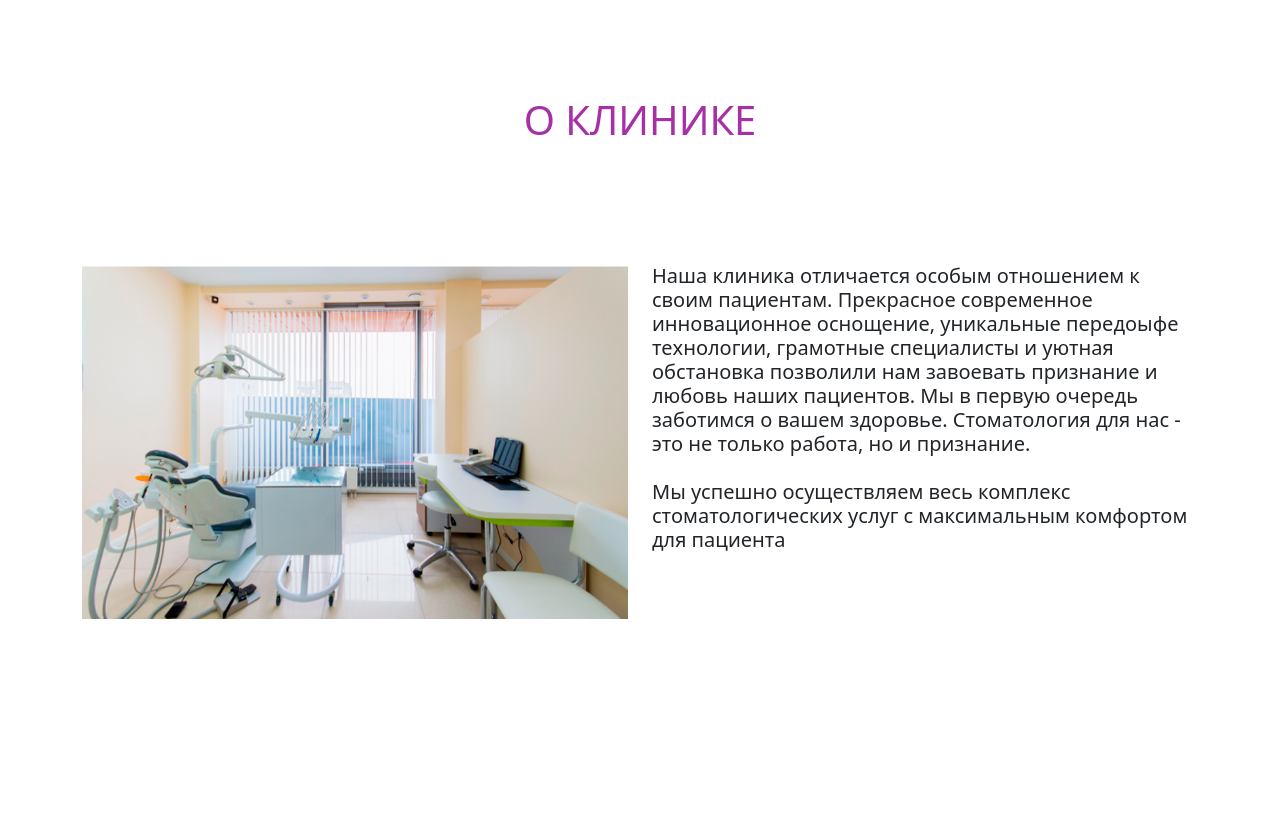
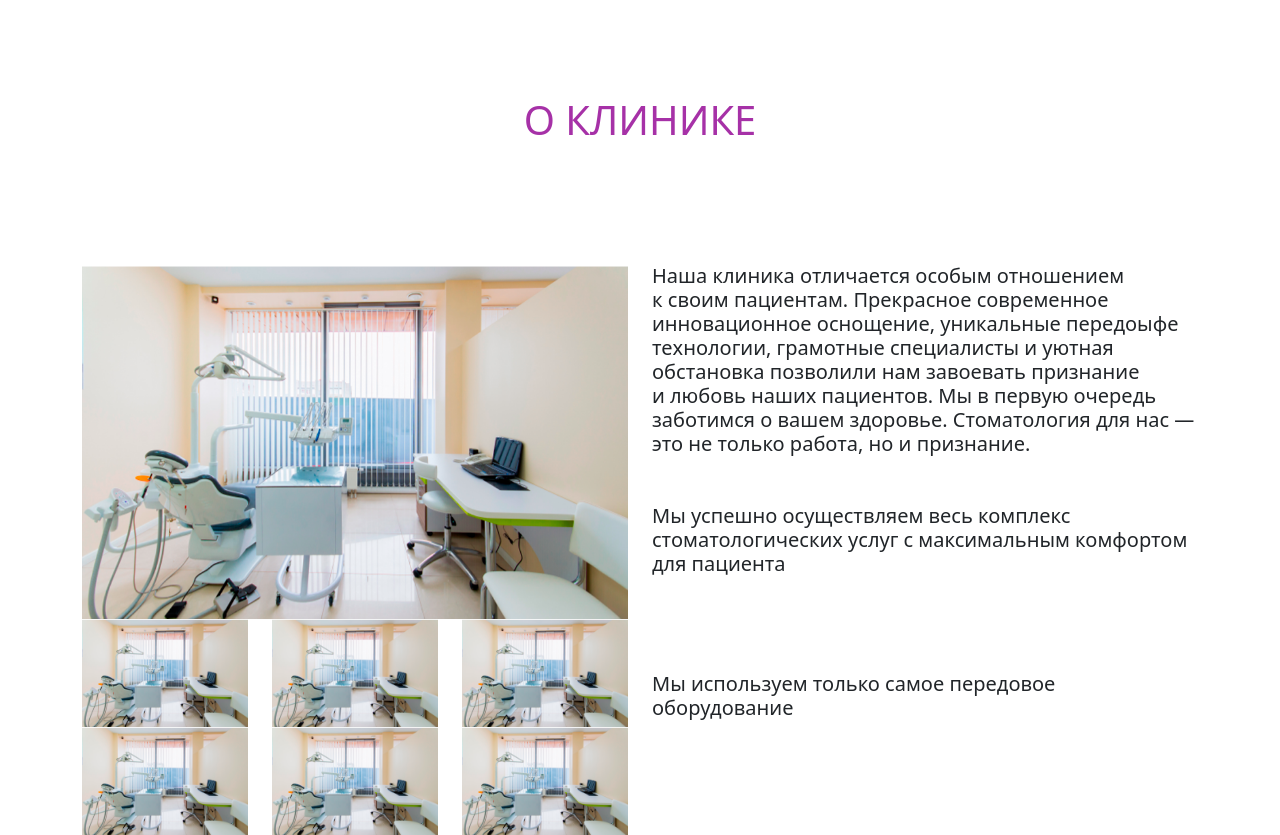
Before and after one commit to Burnmind/lmed, a PHP site: page /oklinike.php in a window 1280 px wide. Before the commit the page ends 619 px from the top, so only its background shows below. Run offline with PHP 8.4, Linux system fonts and the light colour scheme; some libraries are stand-ins or nearby versions.

Commit message:
косяк на косяке

```diff
--- a/index.php
+++ b/index.php
@@ -10,7 +10,8 @@
 		<div class="col-sm">
 			<h5><p id="textoklin">Наша клиника отличается особым отношением к своим пациентам. Прекрасное современное инновационное оснощение, уникальные передоыфе технологии, грамотные специалисты и уютная обстановка позволили нам завоевать признание и любовь наших пациентов. Мы в первую очередь заботимся о вашем здоровье. Стоматология для нас - это не только работа, но и признание.
 				<br><br>
-			Мы успешно осуществляем весь комплекс стоматологических услуг с максимальным комфортом для пациента</p></h5>
+			Мы успешно осуществляем весь комплекс стоматологических услуг с максимальным комфортом для пациента
+				</p></h5>
 			<a href="oklinike.php" type="button" id="button-podrobneeOKinike" class="btn  btn-outline-light">ПОДРОБНЕЕ</a>
 		</div>
 	</div>
--- a/oklinike.php
+++ b/oklinike.php
@@ -6,11 +6,34 @@
 	<div class="row">
 		<div class="col-sm">
 			<img src="photo.png" class="img-fluid">
+				<div class="row">
+					<div class="col-sm-4">
+						<img src="photo.png" class="img-fluid minipho mx-auto">
+					</div>
+					<div class="col-sm-4">
+						<img src="photo.png" class="img-fluid minipho mx-auto">
+					</div>
+					<div class="col-sm-4">
+						<img src="photo.png" class="img-fluid minipho mx-auto">
+					</div>
+					<div class="col-sm-4">
+						<img src="photo.png" class="img-fluid minipho mx-auto">
+					</div>
+					<div class="col-sm-4">
+						<img src="photo.png" class="img-fluid minipho mx-auto">
+					</div>
+					<div class="col-sm-4">
+						<img src="photo.png" class="img-fluid minipho mx-auto">
+					</div>
+			</div>
 		</div>
 		<div class="col-sm">
-			<h5><p>Наша клиника отличается особым отношением к своим пациентам. Прекрасное современное инновационное оснощение, уникальные передоыфе технологии, грамотные специалисты и уютная обстановка позволили нам завоевать признание и любовь наших пациентов. Мы в первую очередь заботимся о вашем здоровье. Стоматология для нас - это не только работа, но и признание.
-				<br><br>
-			Мы успешно осуществляем весь комплекс стоматологических услуг с максимальным комфортом для пациента</p></h5>
+			<h5><p>Наша клиника отличается особым отношением к&nbsp;своим пациентам. Прекрасное современное инновационное оснощение, уникальные передоыфе технологии, грамотные специалисты и&nbsp;уютная обстановка позволили нам завоевать признание и&nbsp;любовь наших пациентов. Мы&nbsp;в&nbsp;первую очередь заботимся о&nbsp;вашем здоровье. Стоматология для нас&nbsp;&mdash; это не&nbsp;только работа, но&nbsp;и&nbsp;признание.
+				<br><br><br>
+			Мы&nbsp;успешно осуществляем весь комплекс стоматологических услуг с&nbsp;максимальным комфортом для пациента
+				<br><br><br><br><br>
+			Мы&nbsp;используем только самое передовое оборудование
+			</p></h5>
 		</div>
 	</div>
 </div>
```
